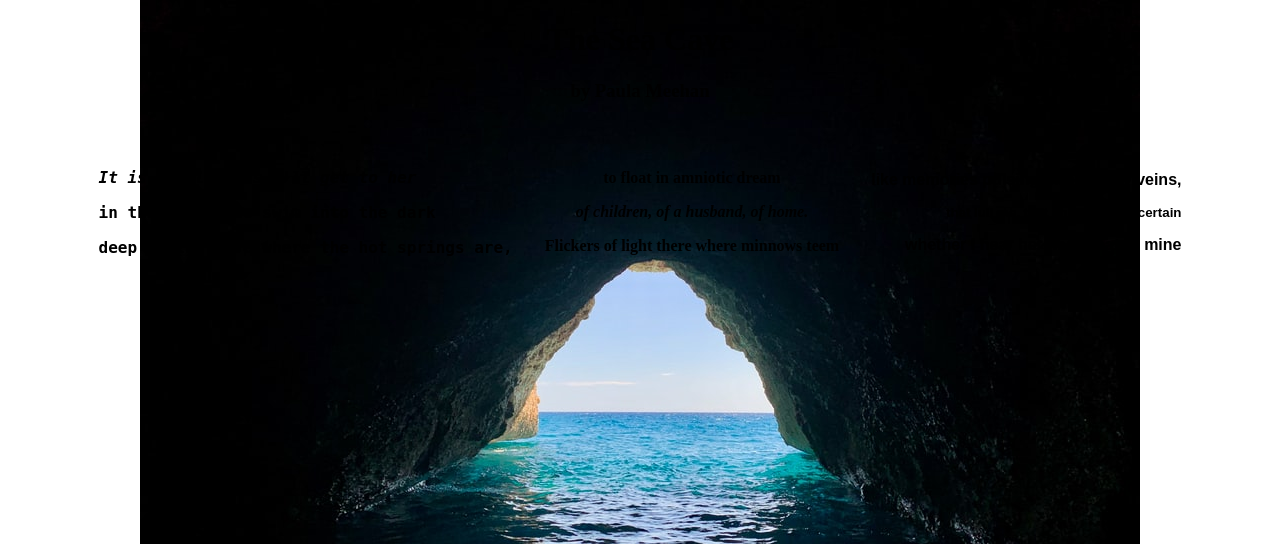
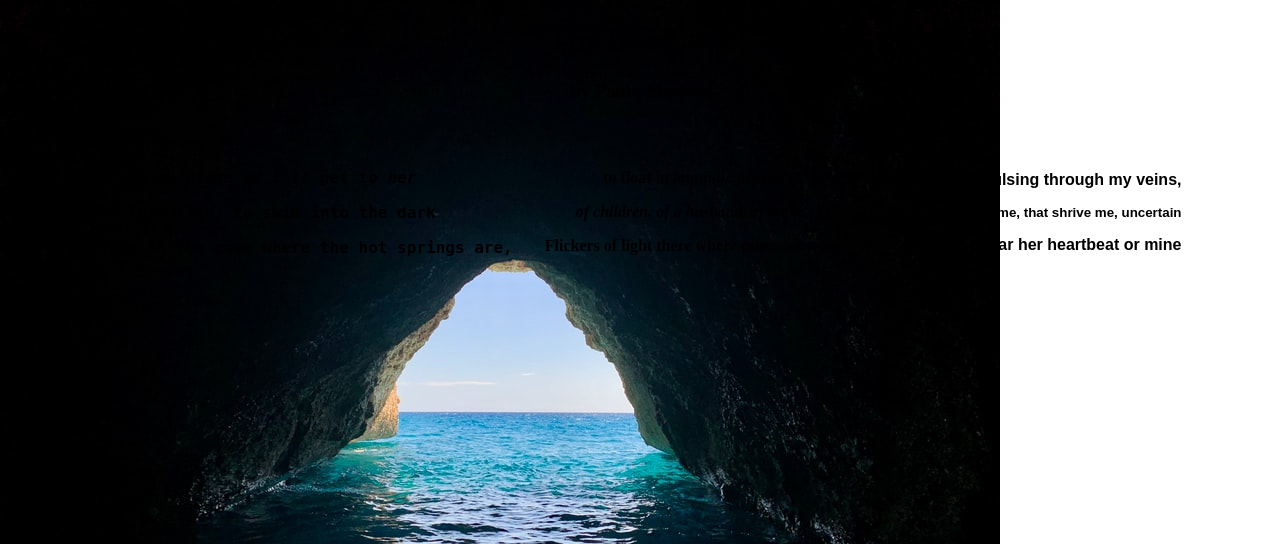
Before and after one commit to SirMediavilla/learningtasks-1, a PHP site: page / in a window 1280 px wide. Shown: the top 544 px of the page. Run offline with PHP 8.4, Linux system fonts and the light colour scheme; lists and menus that the app fills with data are empty.

Commit message:
Update index.php

```diff
--- a/LT4/index.php
+++ b/LT4/index.php
@@ -8,7 +8,6 @@
 		{
 		    background-image: url(z.png);
 		    background-repeat: no-repeat;
-   		    background-position: top center;
 	        }
 		#wrapper
 		{
```
